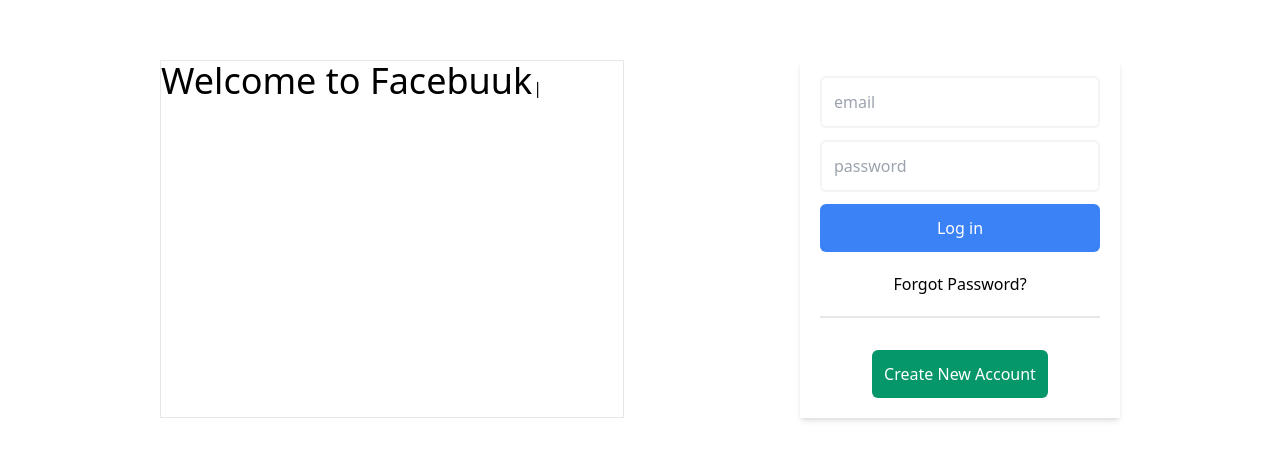
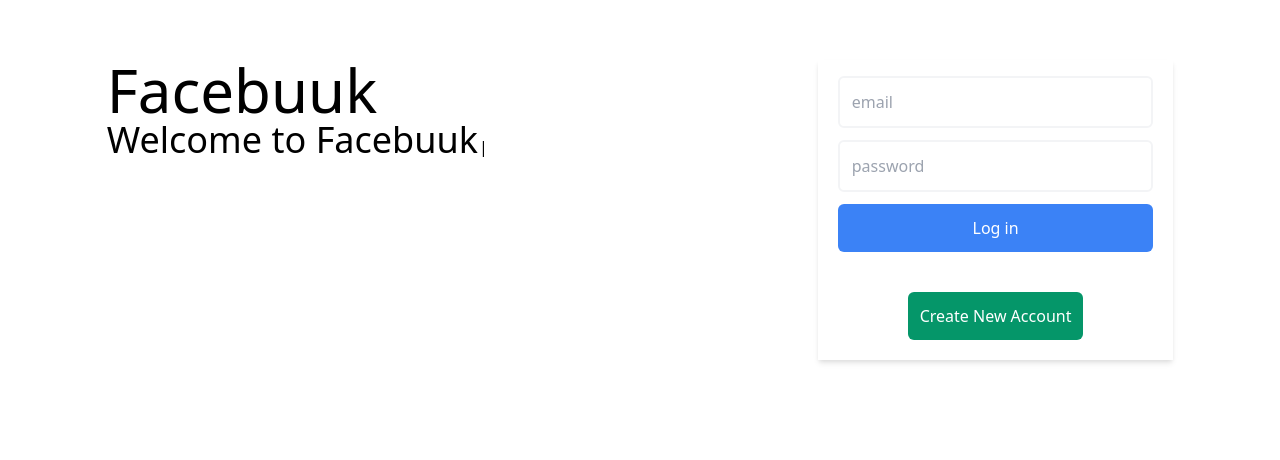
Before and after one commit to b-chang/facebuuk, a Next.js app in the folder client/: page /login in a window 1280 px wide. Shown: the part 324-784 px from the top of the page. Built offline with nearby package versions, Linux system fonts and the light colour scheme.

Commit message:
login and signup css changes

```diff
--- a/client/components/Form.jsx
+++ b/client/components/Form.jsx
@@ -59,7 +59,7 @@
   };
 
   return (
-    <div className="bg-white items-center p-2 shadow-md lg:px-5 lg:w-4/12 md:w-6/12">
+    <div className="bg-white w-full items-center p-2 shadow-md lg:px-5 lg:w-4/12 md:w-full">
       <form onSubmit={handleLogin}>
         {inputs.map((inputField, idx) => (
           <div key={idx}>
@@ -83,9 +83,9 @@
         </button>
       </form>
       <div className="flex flex-col">
-        <a className="flex justify-center pt-3 pb-5 border-b-2">
+        {/* <a className="flex justify-center pt-3 pb-5 border-b-2">
           Forgot Password?
-        </a>
+        </a> */}
         <button className="bg-green-600 text-white rounded-md p-3 max-w-xs m-auto mt-8 mb-3">
           <Link href={loginType === 'LOGIN' ? '/signup' : '/login'}>
             {loginType === 'LOGIN' ? 'Create New Account' : 'Have an account?'}
--- /dev/null
+++ b/client/components/Welcome.jsx
@@ -0,0 +1,33 @@
+import React from 'react';
+import Typewriter from 'typewriter-effect';
+
+const Welcome = () => {
+  return (
+    <div className="flex flex-col flex-grow">
+      <h1 className="text-6xl">Facebuuk</h1>
+      <Typewriter
+        options={{
+          autoStart: true,
+          loop: true,
+        }}
+        onInit={(typewriter) =>
+          typewriter
+            .typeString('<span class="text-4xl">Welcome to Facebuuk</span>')
+            .pauseFor(2000)
+            .deleteAll()
+            .typeString('<span class="text-4xl">Make new friends</span>')
+            .pauseFor(2000)
+            .deleteAll()
+            .typeString(
+              '<span class="text-4xl">Your book. Your Story. Tell it like you want.</span>'
+            )
+            .pauseFor(2000)
+            .deleteAll()
+            .start()
+        }
+      />
+    </div>
+  );
+};
+
+export default Welcome;
--- a/client/pages/login.js
+++ b/client/pages/login.js
@@ -1,35 +1,14 @@
 import React from 'react';
-import Typewriter from 'typewriter-effect';
 import Form from '../components/Form';
+import Welcome from '../components/Welcome';
 
 const login = () => {
 
   return (
-      <div className="flex justify-end space-x-44 w-9/12 m-auto mt-96" >
-        <div className="border flex-grow">
-        <Typewriter
-          className="text-9xl"
-          options={{
-            autoStart: true,
-            loop: true,
-          }}
-          onInit={(typewriter) =>
-            typewriter
-              .typeString('<span class="text-4xl">Welcome to Facebuuk</span>')
-              .pauseFor(2000)
-              .deleteAll()
-              .typeString('<span class="text-4xl">Make new friends</span>')
-              .pauseFor(2000)
-              .deleteAll()
-              .typeString('<span class="text-4xl">It is your book. Share your story</span>')
-              .pauseFor(2000)
-              .deleteAll()
-              .start()
-          }
-        />
-        </div>
-        <Form loginType="LOGIN" btnText="Log in"/>
-      </div>
+    <div className="flex flex-col space-y-10 m-auto mt-96 lg:space-y-0 lg:space-x-10 lg:flex-grow lg:flex-row lg:w-10/12" >
+      <Welcome />
+      <Form loginType="LOGIN" btnText="Log in"/>
+    </div>
   )
 }
 
--- a/client/pages/signup.js
+++ b/client/pages/signup.js
@@ -1,9 +1,11 @@
 import React from 'react';
 import Form from '../components/Form';
+import Welcome from '../components/Welcome';
 
 const signup = () => {
   return (
-    <div className="flex justify-end space-x-44 w-9/12 m-auto mt-96">
+    <div className="flex flex-col space-y-10 m-auto mt-96 lg:space-y-0 lg:space-x-10 lg:flex-grow lg:flex-row lg:w-10/12" >
+      <Welcome />
       <Form loginType="SIGN_UP" btnText="Sign up" />
     </div>
   )
```
